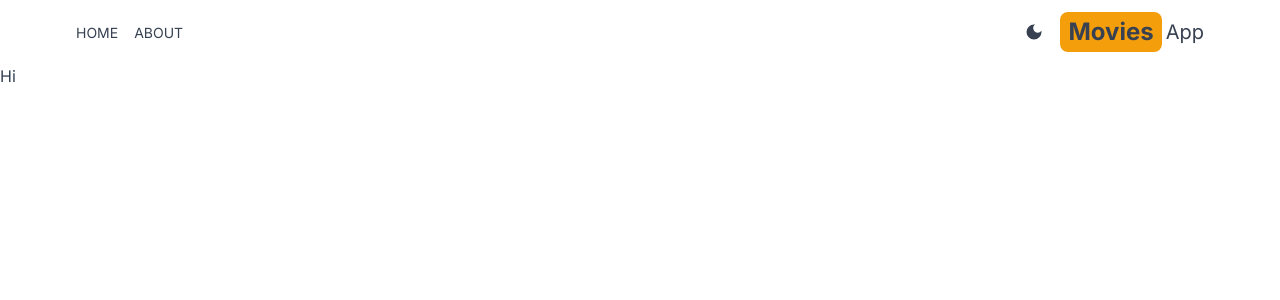
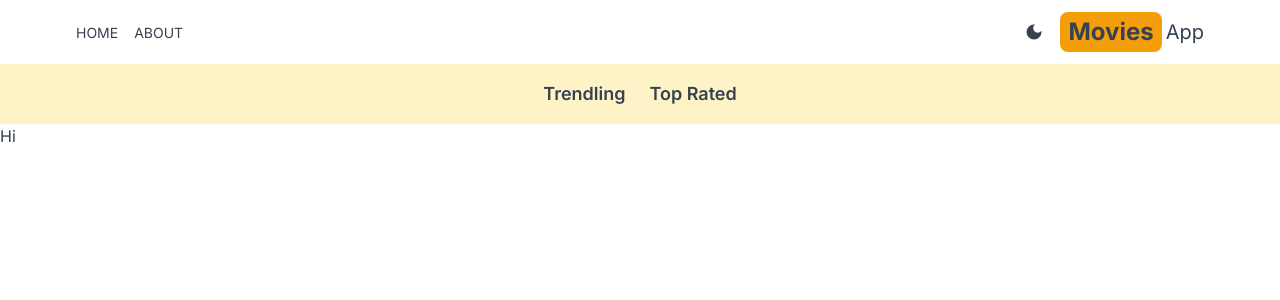
Before and after one commit to yasmen-ahmed/Movies-App, a Next.js app: page / in a window 1280 px wide. Shown: the top 300 px of the page. Built offline with nearby package versions, Linux system fonts and the light colour scheme.

Commit message:
add navbar section

```diff
--- a/src/app/layout.js
+++ b/src/app/layout.js
@@ -2,6 +2,7 @@ import { Inter } from "next/font/google";
 import "./globals.css";
 import Header from "@/components/Header";
 import Providers from "./Providers";
+import Navbar from "@/components/Navbar";
 
 const inter = Inter({ subsets: ["latin"] });
 
@@ -17,6 +18,7 @@ export default function RootLayout({ children }) {
         <Providers>
 
         <Header/>
+       < Navbar/>
         {children}
 
         </Providers>
--- /dev/null
+++ b/src/components/Navbar.jsx
@@ -0,0 +1,17 @@
+import React from 'react'
+import NavbarItem from './NavbarItem'
+
+
+export default function Navbar() {
+  return (
+    <div className='flex dark:bg-gray-500 bg-amber-100 p-4 lg:text-lg justify-center gap-6'>
+        <NavbarItem title="Trendling"
+        param='fetchTrendling'/>
+
+
+         <NavbarItem title="Top Rated"
+        param='fetchTopRated'/>
+
+    </div>
+  )
+}
--- /dev/null
+++ b/src/components/NavbarItem.jsx
@@ -0,0 +1,21 @@
+'use client'
+import React from 'react'
+import Link from 'next/link'
+import {useSearchParams} from 'next/navigation'
+
+export default function NavbarItem({title,param}) {
+
+    const searchParams =useSearchParams()
+    const genre = searchParams.get('genre')
+  return (
+    <div>
+        <Link
+        className={`hover:text-amber-600 font-semibold
+        ${genre === param ? 'underline underline-offset-8 decoration-4 decoration-amber-500 rounded-lg':''}
+        `}
+        href={`/?genre=${param}`}>
+        {title}
+        </Link>
+    </div>
+  )
+}
```
